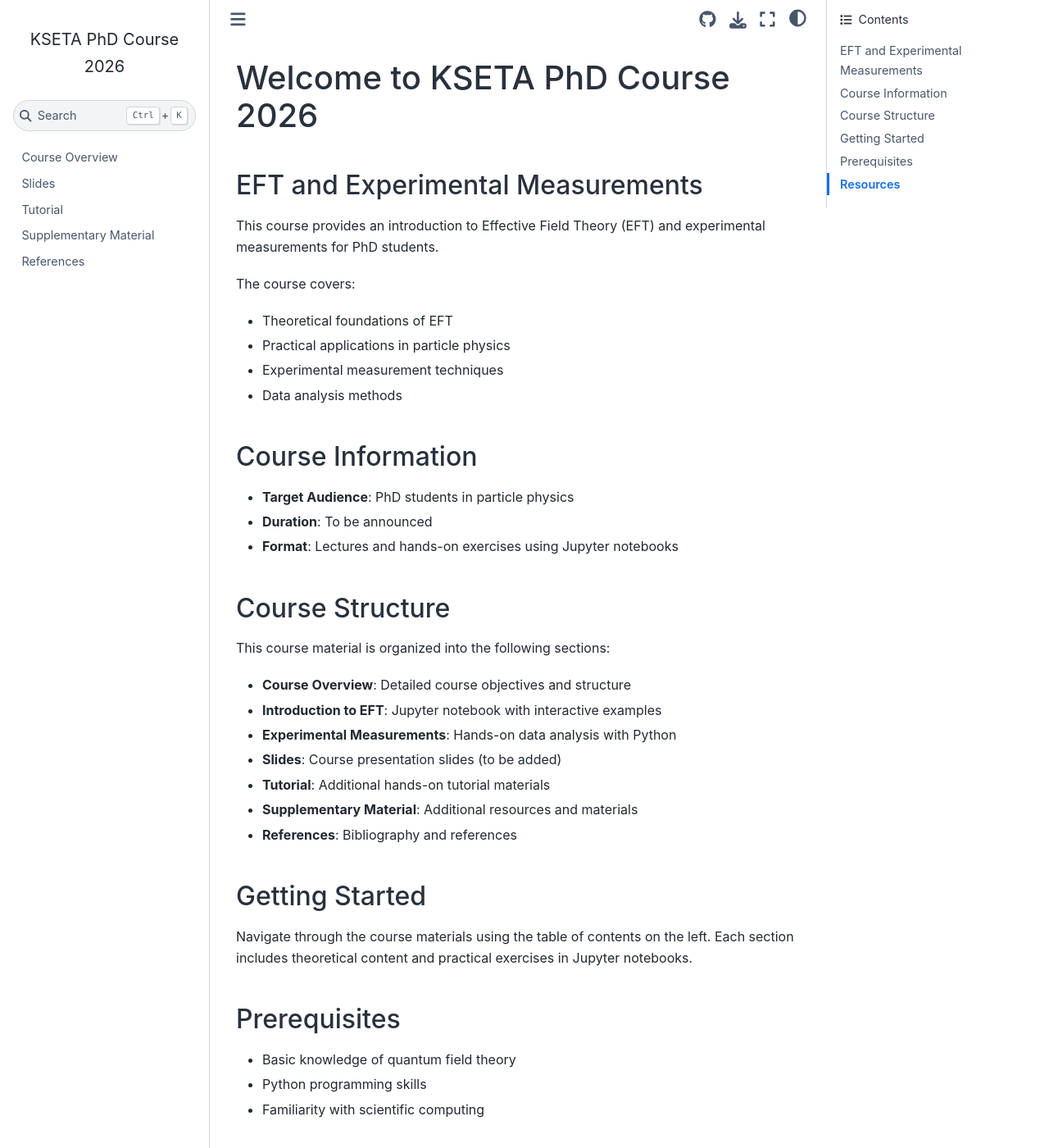
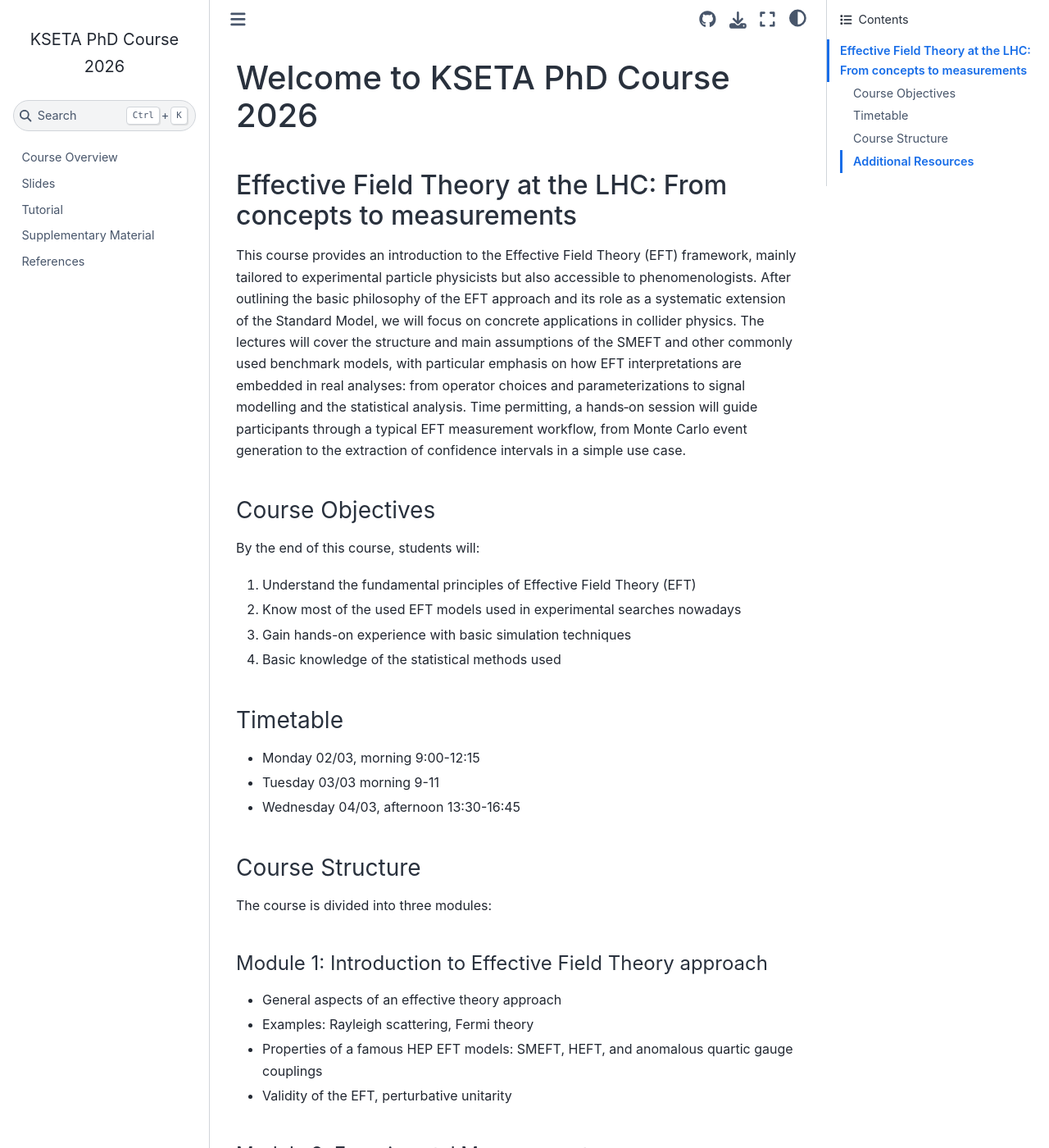
Before and after one commit to mpresill/KSETA_2026, a Jupyter Book: the page built from intro.md, in a window 1280 px wide and 1400 px high. Shown: the whole window at 82% size. Built offline with Jupyter Book 1.0.4 settings and Sphinx 7.4.7 and the Sphinx Book theme 1.1.4, drawn with Linux system fonts in a browser that asks for light colours; pages that are not in the unit, such as notebooks, are missing from menus; some of the changed text lies outside the part shown.

Commit message:
Revise course content and structure for clarity

```diff
--- a/intro.md
+++ b/intro.md
@@ -1,44 +1,51 @@
 # Welcome to KSETA PhD Course 2026
 
-## EFT and Experimental Measurements
+## Effective Field Theory at the LHC: From concepts to measurements
 
-This course provides an introduction to Effective Field Theory (EFT) and experimental measurements for PhD students.
+This course provides an introduction to the Effective Field Theory (EFT) framework, mainly tailored to experimental particle physicists but also accessible to phenomenologists. After outlining the basic philosophy of the EFT approach and its role as a systematic extension of the Standard Model, we will focus on concrete applications in collider physics. The lectures will cover the structure and main assumptions of the SMEFT and other commonly used benchmark models, with particular emphasis on how EFT interpretations are embedded in real analyses: from operator choices and parameterizations to signal modelling and the statistical analysis. Time permitting, a hands‑on session will guide participants through a typical EFT measurement workflow, from Monte Carlo event generation to the extraction of confidence intervals in a simple use case.
 
-The course covers:
-- Theoretical foundations of EFT
-- Practical applications in particle physics
-- Experimental measurement techniques
-- Data analysis methods
+### Course Objectives
 
-## Course Information
+By the end of this course, students will:
 
-- **Target Audience**: PhD students in particle physics
-- **Duration**: To be announced
-- **Format**: Lectures and hands-on exercises using Jupyter notebooks
+1. Understand the fundamental principles of Effective Field Theory (EFT)
+2. Know most of the used EFT models used in experimental searches nowadays
+4. Gain hands-on experience with basic simulation techniques
+5. Basic knowledge of the statistical methods used
 
-## Course Structure
+### Timetable
 
-This course material is organized into the following sections:
+- Monday 02/03, morning 9:00-12:15
+- Tuesday 03/03 morning 9-11
+- Wednesday 04/03, afternoon 13:30-16:45
 
-- **Course Overview**: Detailed course objectives and structure
-- **Introduction to EFT**: Jupyter notebook with interactive examples
-- **Experimental Measurements**: Hands-on data analysis with Python
-- **Slides**: Course presentation slides (to be added)
-- **Tutorial**: Additional hands-on tutorial materials
-- **Supplementary Material**: Additional resources and materials
-- **References**: Bibliography and references
+### Course Structure
 
-## Getting Started
+The course is divided into three modules:
 
-Navigate through the course materials using the table of contents on the left.
-Each section includes theoretical content and practical exercises in Jupyter notebooks.
+#### Module 1: Introduction to Effective Field Theory approach
+- General aspects of an effective theory approach
+- Examples: Rayleigh scattering, Fermi theory
+- Properties of a famous HEP EFT models: SMEFT, HEFT, and anomalous quartic gauge couplings
+- Validity of the EFT, perturbative unitarity
 
-## Prerequisites
+#### Module 2: Experimental Measurements
+- Refresher: collider physics and data analysis for new physics phenomena
+- EFT approach in LHC searches:
+- General comments on the experimental approach for EFT searches
+- DIM-6: top quark couplings measurements in EFT approach
+- Dim-8: EW physics prototype in VBS measurements
 
-- Basic knowledge of quantum field theory
-- Python programming skills
-- Familiarity with scientific computing
+#### Module 3: Statistical approaches
+- Statistical methods commonly used
+- Dealing with many degrees of freedom: PCA
+- ML based inference
 
-## Resources
+#### Hand-on session
+- MC simulation with Madgraph
+- Reinterpretation of Run 2 measurement in Rivet
+- Statistical analysis
 
-All course materials are available on [GitHub](https://github.com/mpresill/KSETA_2026).
+### Additional Resources
+- Reference materials and papers
+- Online resources and tutorials
```
